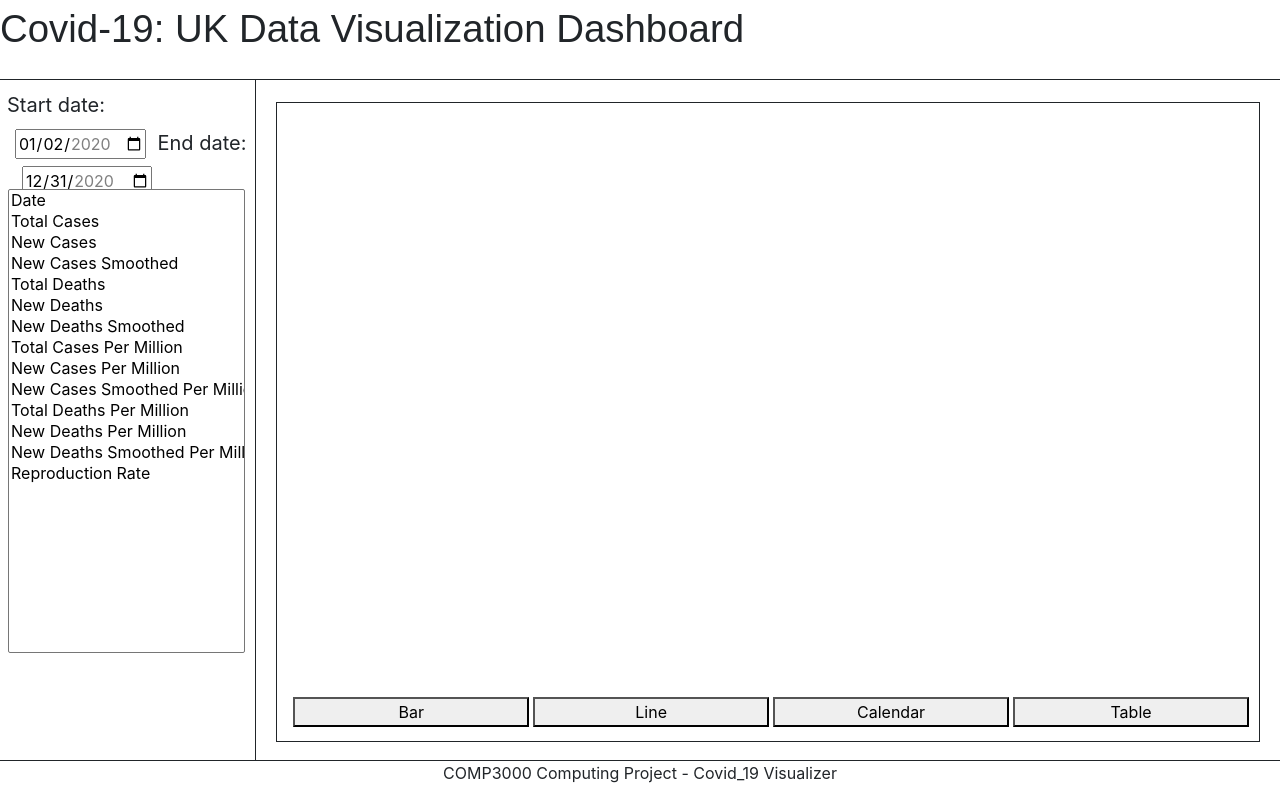
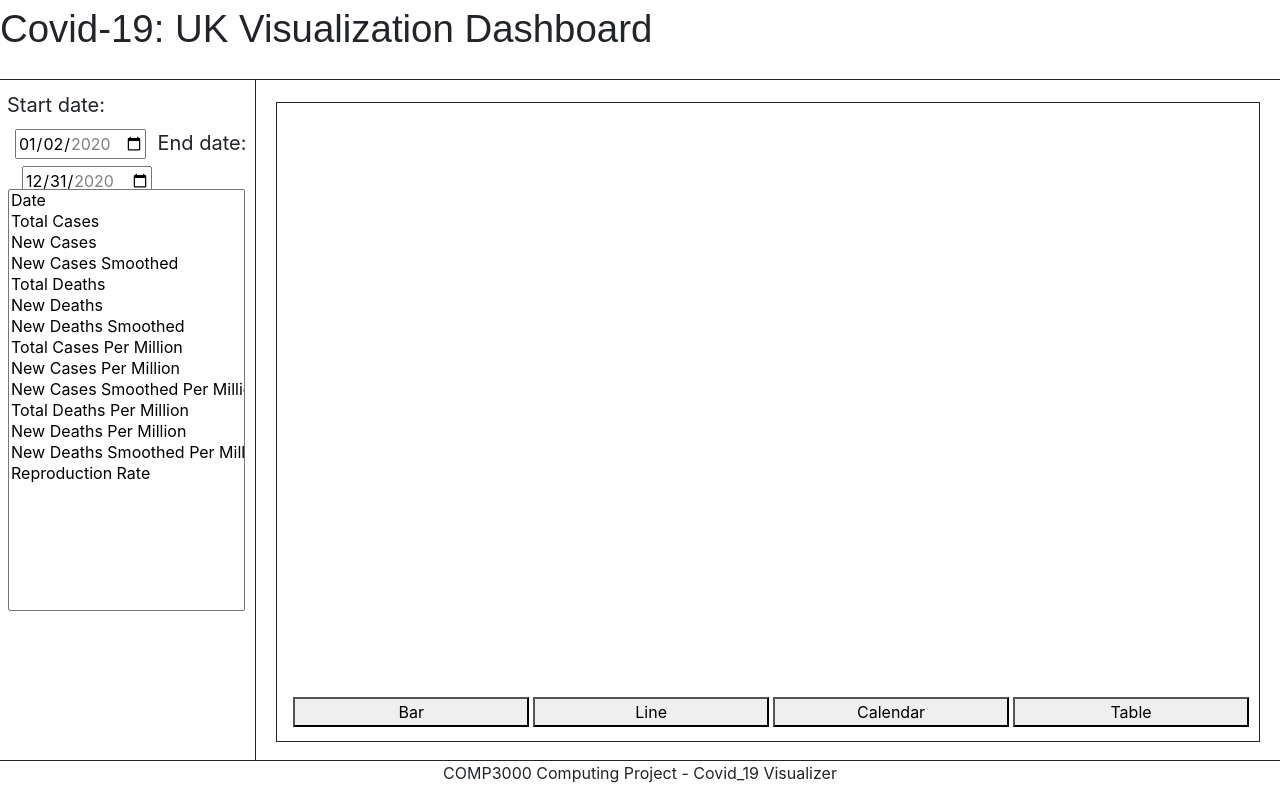
Before and after one commit to UnknownTelle/Covid_19-Visualizer, a website: page public/index.html in a window 1280 px wide. Drawn offline with nearby package versions, Linux system fonts and the light colour scheme.

Commit message:
change to header

```diff
--- a/public/index.html
+++ b/public/index.html
@@ -19,7 +19,7 @@
     <div class="main-container">
         <!--Header-->
         <div class="header-container">
-            <div class="header-title">Covid-19: UK Data Visualization Dashboard</div>
+            <div class="header-title">Covid-19: UK Visualization Dashboard</div>
         </div>
     </div>
     </div>
@@ -33,7 +33,7 @@
                 <input class="date-end" type="date" id="start" name="trip-start" value="2020-12-31" min="2020-01-03" max="2020-12-31">
             </div>
             <div>
-                <select class="metrix-choice" id="data-select" multiple="multiple" size="22">
+                <select class="metrix-choice" id="data-select" multiple="multiple" size="20">
                     <option value="date">Date</option>
                     <option value="total_cases">Total Cases</option>
                     <option value="new_cases">New Cases</option>
```
